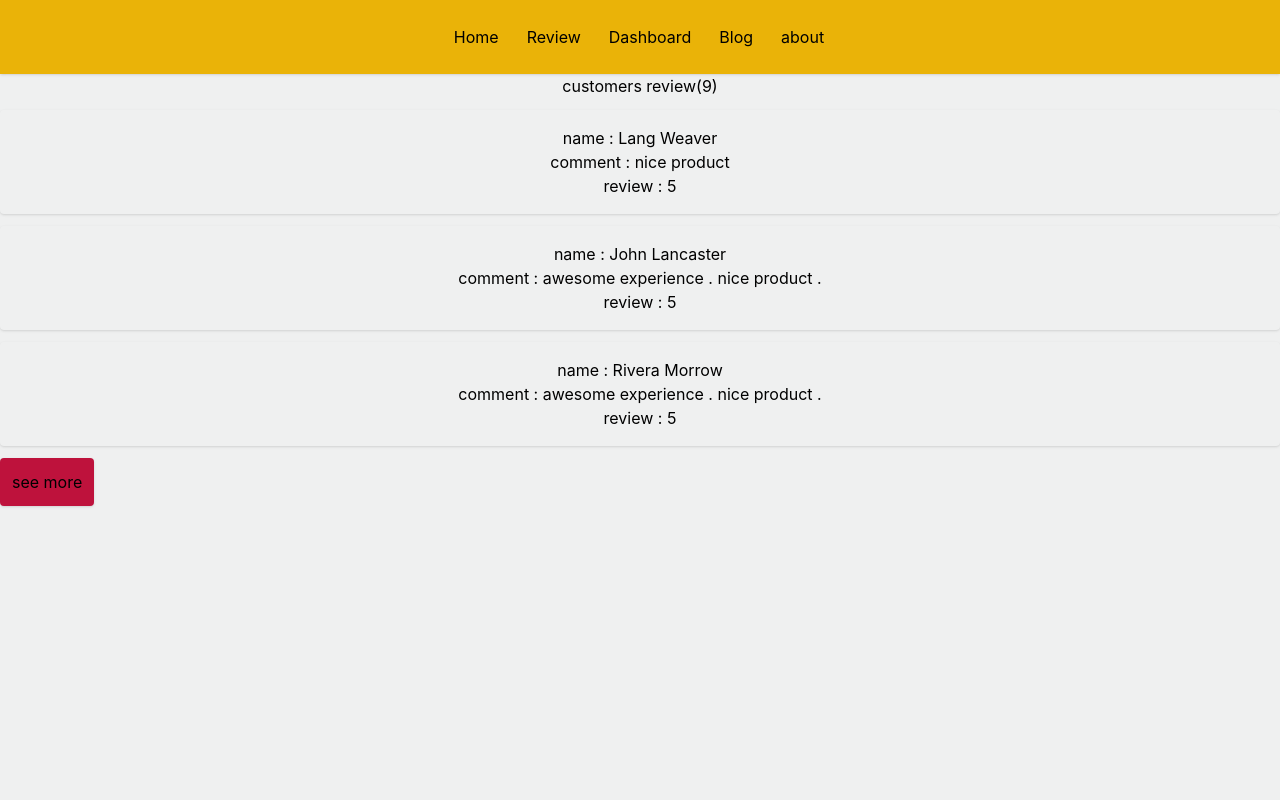
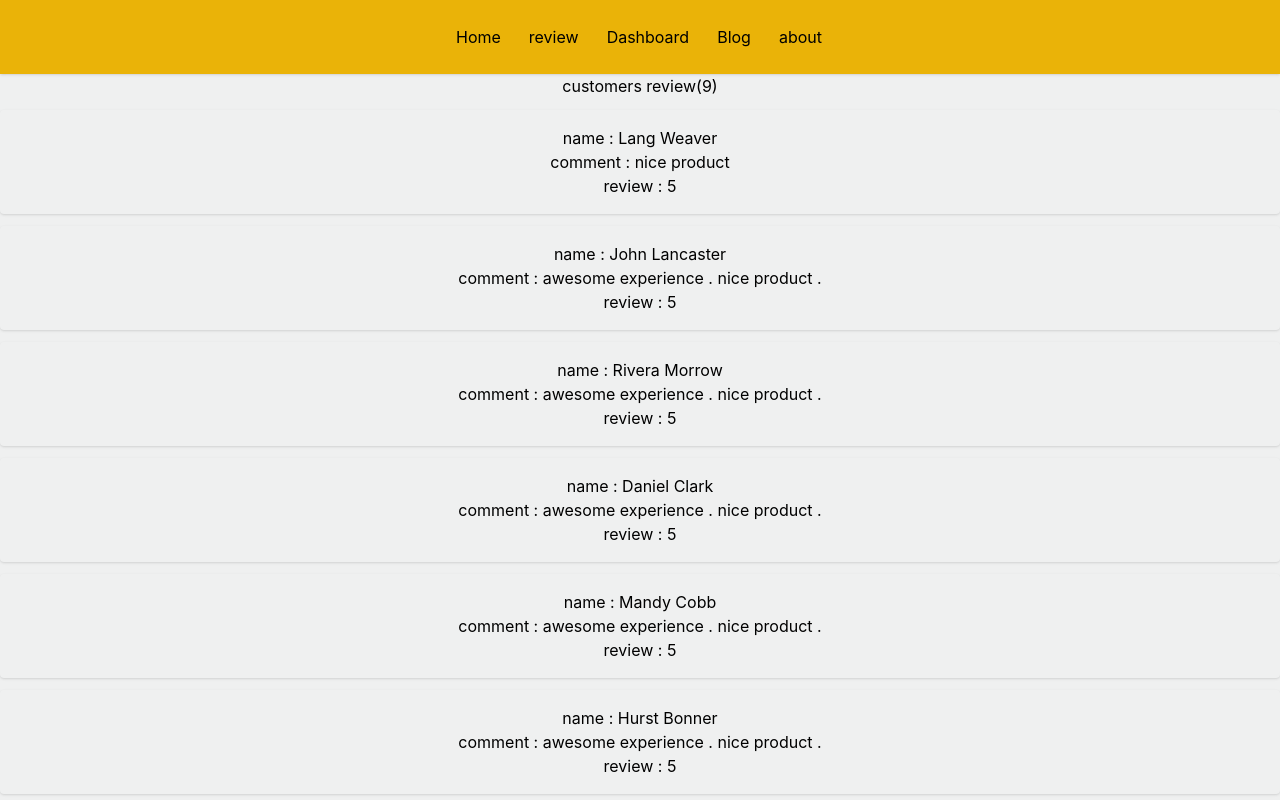
Before and after one commit to Dip8080/product-analysis, a React (Create React App) app: page /review in a window 1280 px wide. Shown: the top 800 px of the page. Built offline with nearby package versions, Linux system fonts and the light colour scheme.

Commit message:
handled some issues(4th commit)

```diff
--- /dev/null
+++ b/src/Components/Error/Error.js
@@ -0,0 +1,11 @@
+import React from 'react';
+
+const Error = () => {
+    return (
+        <div>
+
+        </div>
+    );
+};
+
+export default Error;
--- a/src/Components/Home/Home.js
+++ b/src/Components/Home/Home.js
@@ -1,8 +1,17 @@
 import React from 'react';
+import { useNavigate } from 'react-router-dom';
+import useReview from '../Hooks/useReview';
 import Review from '../Review/Review';
+import Reviewcard from '../ReviewCard/Reviewcard';
 import('./Home.css')
 
 const Home = () => {
+    const[review,setreview] = useReview();
+    let navigate = useNavigate();
+  const funHandle =()=>{
+      navigate ('/review/');
+     setreview(review);
+  }
     return (
         <div className=' py-6'>
             <div className='flex'>
@@ -25,8 +34,11 @@ const Home = () => {
             </div>
             </div>
             <div>
-                <Review></Review>
+                {
+                    review.slice(0,3).map(x=><Reviewcard key={x.id} obj={x}></Reviewcard>)
+                }
             </div>
+            <button onClick={funHandle} className='shadow cardBtn rounded bg-rose-700 hover:bg-rose-800 p-3  mt-3  flex subpixel-antialiased'>see more</button>
         </div>
     );
 };
--- a/src/Components/Nav/Nav.js
+++ b/src/Components/Nav/Nav.js
@@ -7,7 +7,7 @@ const Nav = () => {
         <div className='p-5 bg-yellow-500  shadow navbar'>
             <ul className='flex subpixel-antialiased'>
              <li><Link to={'/'}>Home</Link></li>
-             <li><Link to={'/review'}>Review</Link></li>
+             <li><Link to={'/review'}>review</Link></li>
              <li><Link to={'/dashboard'}>Dashboard</Link></li>
              <li><Link to={'/blog'}>Blog</Link></li>
              <li><Link to={'/about'}>about</Link></li>
--- a/src/Components/Review/Review.js
+++ b/src/Components/Review/Review.js
@@ -1,35 +1,25 @@
 
-import { Link } from 'react-router-dom';
+import { Link, useNavigate } from 'react-router-dom';
 import useReview from '../Hooks/useReview';
+import Reviewcard from '../ReviewCard/Reviewcard';
 
 const Review = () => {
   const [reviews,setReview] = useReview();
+
 
     return (
         <div>
             <h1 className=''>customers review({reviews.length})</h1>
             <div>
                 {
-                    reviews.slice(0,3).map(x=><Reviewsingle obj={x} key={x.id}></Reviewsingle>)
+                    reviews.map(x=><Reviewcard obj={x} key={x.id} > </Reviewcard>)
                 }
             </div>
-           <Link to={'/review'}> <button className='shadow cardBtn rounded bg-rose-700 hover:bg-rose-800 p-3  mt-3  flex subpixel-antialiased'>see more</button> </Link>
+
         </div>
     );
 };
 
-const Reviewsingle =(props)=>{
-    const {name,comment,rating} = props.obj;
-    return(
-        <div className='p-4 my-3 shadow rounded flex justify-center'>
-            <div>
-            <h1>name : {name}</h1>
-            <h1>comment : {comment}</h1>
-            <h1>review : {rating}</h1>
-            </div>
 
-        </div>
-    )
-}
 
 export default Review;
--- /dev/null
+++ b/src/Components/ReviewCard/Reviewcard.js
@@ -0,0 +1,17 @@
+import React from 'react';
+
+const Reviewcard = (props) => {
+    const {name,comment , rating} = props.obj;
+    return (
+        <div className='p-4 my-3 shadow rounded flex justify-center'>
+            <div>
+            <h1>name : {name}</h1>
+            <h1>comment : {comment}</h1>
+            <h1>review : {rating}</h1>
+            </div>
+
+        </div>
+    );
+};
+
+export default Reviewcard;
```
